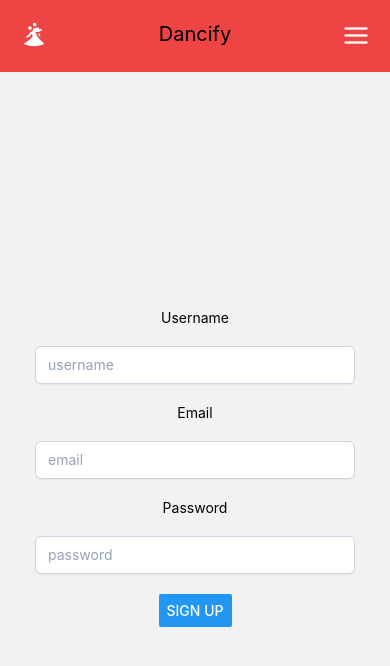
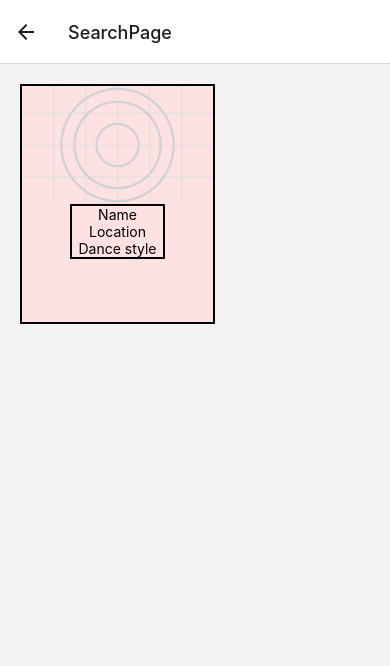
Before and after one commit to JSON-and-the-Arguments/dancify, a React Native app: screen /SearchPage in a window 390 px wide. Shown: the top 666 px of the page. Built offline with nearby package versions, Linux system fonts and the light colour scheme; no server answers.

Commit message:
add user card and search page

```diff
--- a/App.js
+++ b/App.js
@@ -1,32 +1,19 @@
-import { NavigationContainer} from '@react-navigation/native';
+import { NavigationContainer } from '@react-navigation/native';
 import { createNativeStackNavigator } from '@react-navigation/native-stack';
-import Home from './src/components/Home'
+import Home from './src/components/Home';
 import CreateProfile from './src/components/CreateProfile';
-
+import SearchPage from './src/components/UserCard';
 
 const Stack = createNativeStackNavigator();
 
-
-
-
-
 export default function App() {
-
-
-
-
   return (
-
-
     <NavigationContainer>
-
-        <Stack.Navigator>
-
-            <Stack.Screen name="Home" component={Home} />
-            <Stack.Screen name="CreateProfile" component={CreateProfile}/>
-        </Stack.Navigator>
-
+      <Stack.Navigator>
+        <Stack.Screen name="Home" component={Home} />
+        <Stack.Screen name="CreateProfile" component={CreateProfile} />
+        <Stack.Screen name="SearchPage" component={SearchPage} />
+      </Stack.Navigator>
     </NavigationContainer>
-
   );
 }
--- a/src/components/Navbar.jsx
+++ b/src/components/Navbar.jsx
@@ -1,23 +1,21 @@
-import { View, Text, TouchableOpacity } from 'react-native'
-import React from 'react'
-import { MaterialCommunityIcons,  Feather} from '@expo/vector-icons';
+import { View, Text, TouchableOpacity } from 'react-native';
+import React from 'react';
+import { MaterialCommunityIcons, Feather } from '@expo/vector-icons';
 import { useNavigation } from '@react-navigation/native';
-
-
-
 
 const Navbar = () => {
   const navigation = useNavigation();
   return (
-    <View className='flex-row justify-between p-5 bg-red-500'>
-      <MaterialCommunityIcons name="dance-ballroom" size={28} color="white" />
+    <View className="flex-row justify-between p-5 bg-red-500">
+      <TouchableOpacity onPress={() => navigation.navigate('SearchPage')}>
+        <MaterialCommunityIcons name="dance-ballroom" size={28} color="white" />
+      </TouchableOpacity>
       <TouchableOpacity onPress={() => navigation.navigate('CreateProfile')}>
-      <Text className='text-xl'>Dancify</Text>
+        <Text className="text-xl">Dancify</Text>
       </TouchableOpacity>
-
       <Feather name="menu" size={28} color="white" />
     </View>
-  )
-}
+  );
+};
 
-export default Navbar
+export default Navbar;
--- /dev/null
+++ b/src/components/SearchPage.jsx
@@ -0,0 +1,18 @@
+import { View } from 'react-native';
+import UserCard from './UserCard';
+
+const SearchPage = () => {
+  return (
+    <View
+      className="grid grid-rows-4 grid-flow-col gap-4"
+      //   horizontal={true}
+    >
+      <UserCard />
+      <UserCard />
+      <UserCard />
+      <UserCard />
+    </View>
+  );
+};
+
+export default SearchPage;
--- /dev/null
+++ b/src/components/UserCard.jsx
@@ -0,0 +1,17 @@
+import { Image, Text, View } from 'react-native';
+import placeholderImage from '../../assets/adaptive-icon.png';
+
+const UserCard = () => {
+  return (
+    <View className="w-2/4 h-60 pt-50 bg-red-100 border-2 m-5 items-center">
+      <Image className="w-full h-1/2" source={placeholderImage} />
+      <View className="border-2 w-1/2 items-center">
+        <Text>Name</Text>
+        <Text>Location</Text>
+        <Text>Dance style</Text>
+      </View>
+    </View>
+  );
+};
+
+export default UserCard;
```
